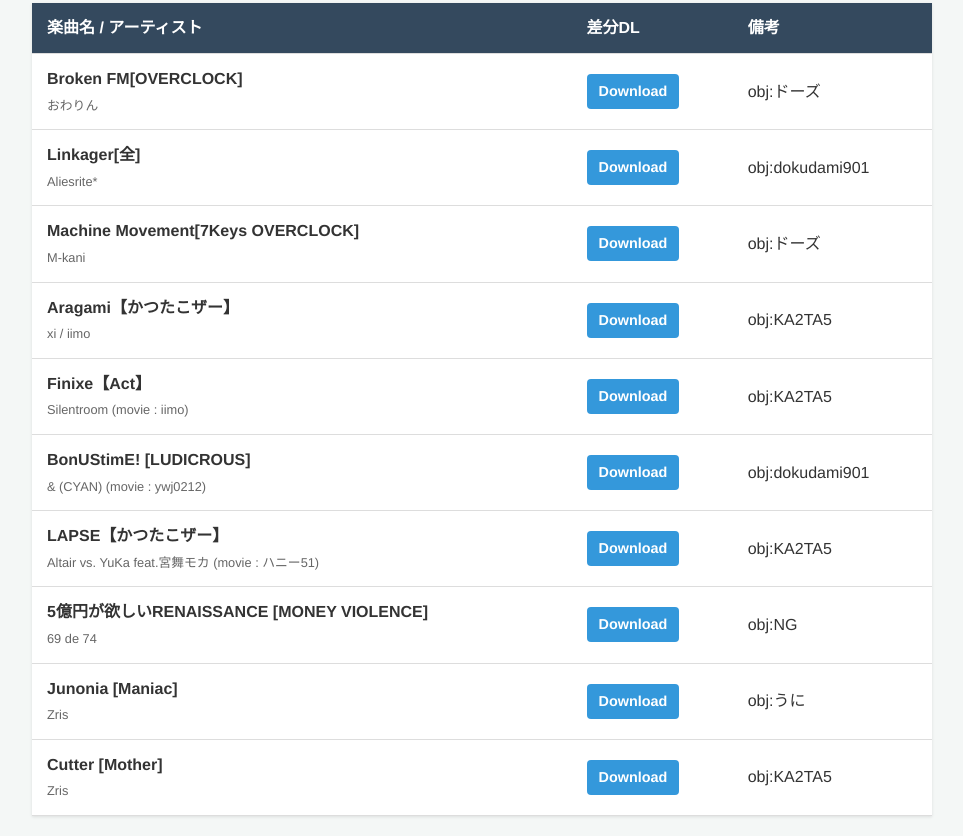
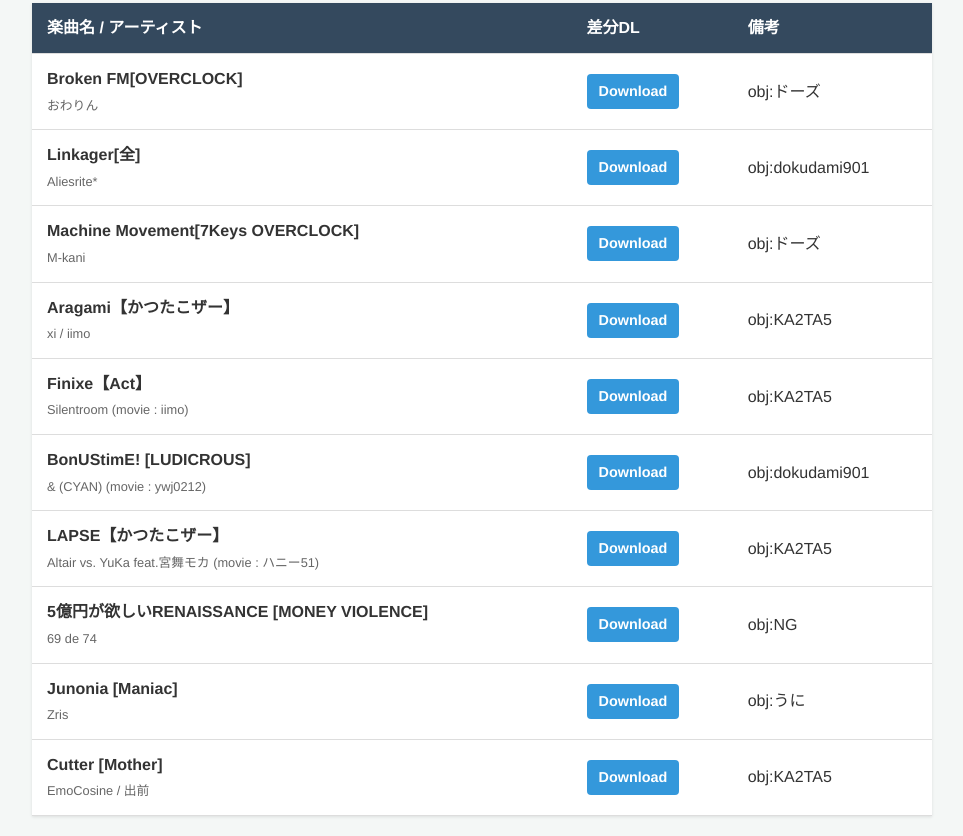
Before and after one commit to katutako/bmsserver_append_storage.github.io, a plain HTML site: page index.html in a window 1280 px wide. Shown: the part 348-1184 px from the top of the page, without its empty margins (158-1121 px from the left). Drawn offline with Linux system fonts and the light colour scheme.

```diff
--- a/index.html
+++ b/index.html
@@ -228,7 +228,7 @@
         <tr>
             <td>
                 <strong>Cutter [Mother]</strong><br>
-                <span style="font-size: 0.8em; color: #666;">Zris</span>
+                <span style="font-size: 0.8em; color: #666;">EmoCosine / 出前</span>
             </td>
             <td>
                 <a href="https://stellabms.xyz/upload/7186" class="btn" target="_blank">Download</a>
```
